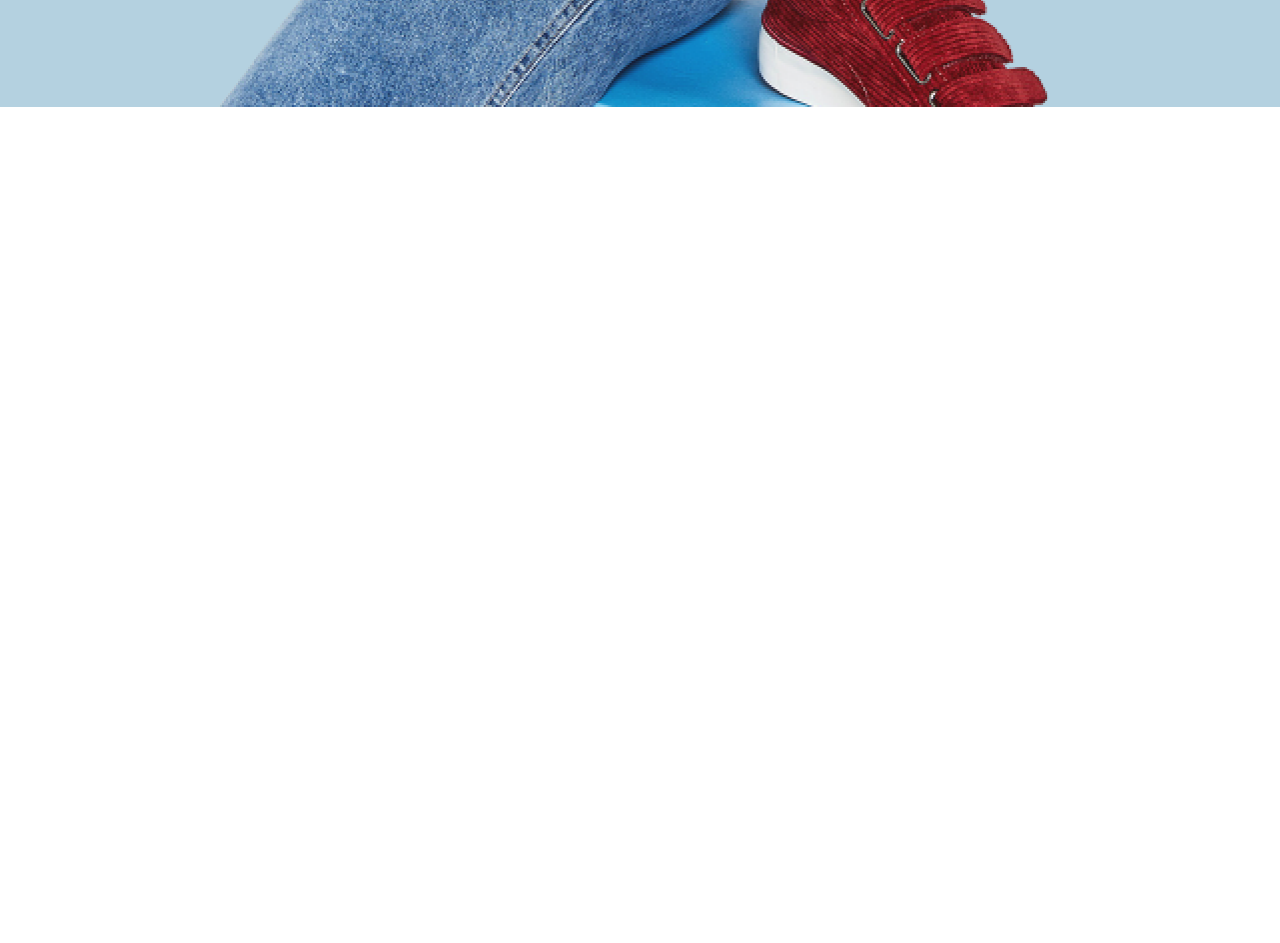
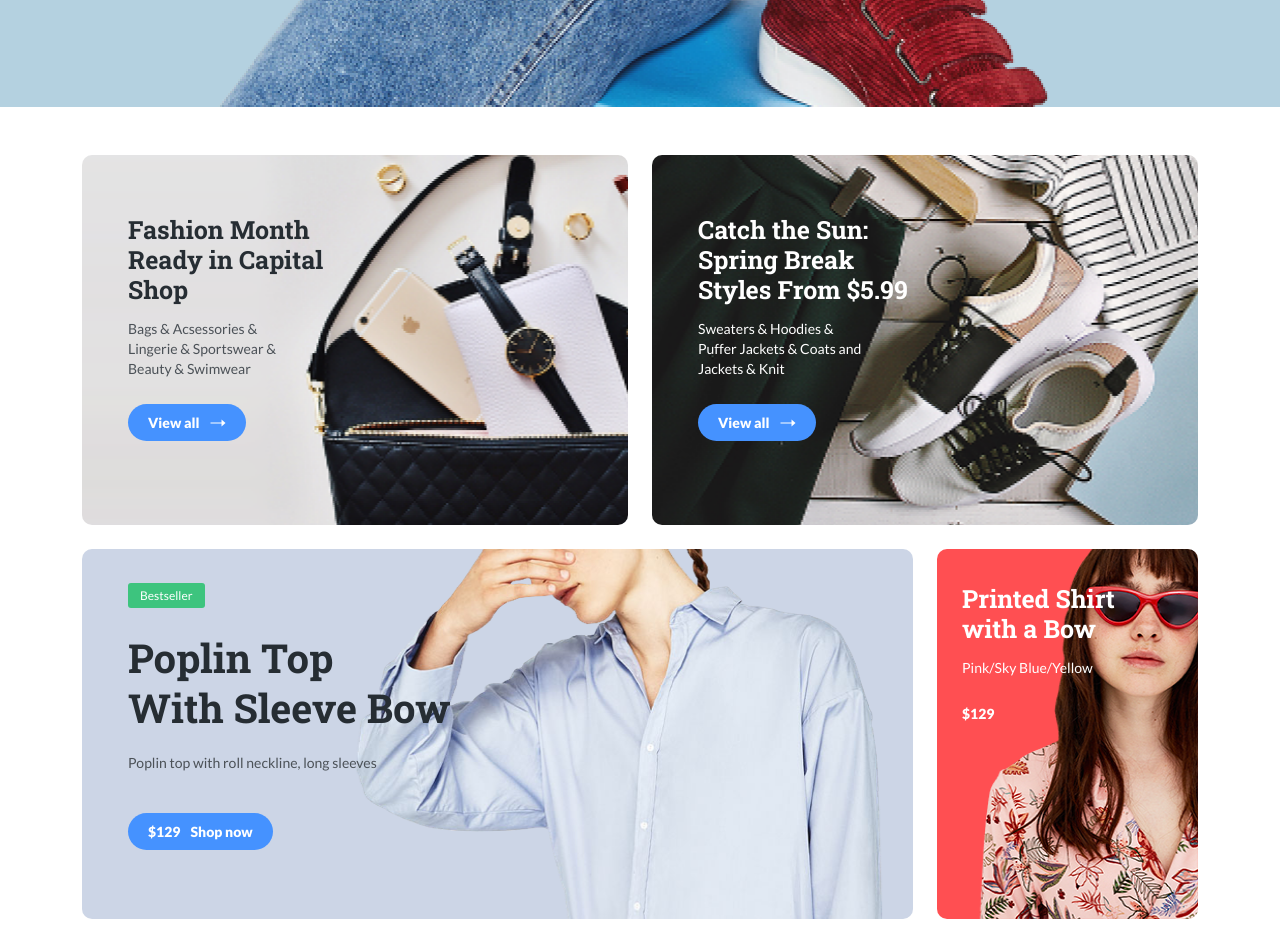
Before and after one commit to Illiachr/wilberries, a plain HTML site: page index.html in a window 1280 px wide. Shown: the part 525-1468 px from the top of the page. Before the commit the page ends 800 px from the top, so only its background shows below. Drawn offline with Linux system fonts and the light colour scheme.

Commit message:
add cards markup

```diff
--- a/css/style.css
+++ b/css/style.css
@@ -1,13 +1,15 @@
+* {
+    box-sizing: border-box;
+}
+
 body {
     margin: 0;
     padding: 0;
-    box-sizing: border-box;
     font-family: 'Lato', sans-serif;
 }
 
-header {
-    padding-top: 15px;
-    padding-bottom: 15px;
+.header {
+    padding: 15px 0;
 }
 
 .navigation {
@@ -43,10 +45,18 @@ header {
     margin-right: 10px;
 }
 
+.button-icon:last-child {
+    margin-right: 0;
+    margin-left: 10px;
+}
+
+.slider {
+    position: relative;
+}
+
 .slide {
     padding-top: 90px;
     padding-bottom: 110px;
-    position: relative;
 }
 
 .slide-1 {
@@ -95,3 +105,78 @@ header {
     border: 0;
     cursor: pointer;
 }
+
+.card {
+    min-height: 370px;
+    border-radius: 10px;
+    padding-top: 60px;
+    padding-left: 46px;
+    padding-bottom: 80px;
+}
+
+.card-1 {
+    background: #ffffff url('../img/card-1.png') no-repeat center;
+    background-size: cover;
+}
+
+.card-title {
+    max-width: 222px;
+    margin: 0;
+    font-family: Roboto Slab;
+    font-style: normal;
+    font-weight: 700;
+    font-size: 25px;
+    line-height: 30px;
+    color: #262d33;
+}
+
+.card-title.large {
+    max-width: 420px;
+    font-size: 40px;
+    line-height: 50px;
+    margin-top: 30px;
+    margin-bottom: 20px;
+}
+
+.card-text {
+    max-width: 176px;
+    margin-bottom: 25px;
+    font-size: 14px;
+    line-height: 20px;
+    color: #4b5157;
+}
+
+.card-text.large{
+    max-width: 320px;
+    margin-bottom: 40px;
+}
+
+.card-2 {
+    background: #000000 url('../img/card-2.png') no-repeat center;
+    background-size: cover;
+}
+
+.text-lite {
+    color:#ffffff;
+}
+
+.card-3 {
+    background: #ccd5e6 url('../img/card-3.png') no-repeat top right 10%;
+    background-size: contain;
+    padding-top: 35px;
+    padding-bottom: 60px;
+}
+
+.card-4 {
+    background: #ff4f52 url('../img/card-4.png') no-repeat top right;
+    background-size: contain;
+    padding-top: 35px;
+    padding-left: 25px;
+}
+
+.card-price {
+    font-style: normal;
+    font-weight: 900;
+    font-size: 14px;
+    line-height: 20px;
+}
--- a/index.html
+++ b/index.html
@@ -11,7 +11,7 @@
     <link rel="stylesheet" href="css/style.css">
 </head>
 <body>
-    <header class="container">
+    <header class="container header">
         <div class="row d-flex justify-content-between align-items-center">
             <div class="col-2">
                 <a href="#!" class="logo-link">
@@ -85,19 +85,49 @@
         </div>
     </div>
     <!-- /.slider -->
-    <div class="container">
+    <div class="container pt-5 pb-4">
         <div class="row">
             <div class="col-6">
-
+                <div class="card card-1 mb-4">
+                    <div class="card-title">Fashion Month Ready in Capital Shop</div>
+                    <p class="card-text">Bags & Acsessories & Lingerie & Sportswear &
+                        Beauty & Swimwear</p>
+                    <button class="button">
+                        <span class="button-text">View all</span>
+                        <img src="img/arrow-btn.svg" alt="icon: arrow" class="button-icon">
+                    </button>
+                </div>
+                <!-- /.card -->
             </div>
             <div class="col-6">
-
+                <div class="card card-2 mb-4">
+                    <div class="card-title text-lite">Catch the Sun: Spring Break Styles From $5.99</div>
+                    <p class="card-text text-lite">Sweaters & Hoodies & Puffer Jackets & Coats and Jackets & Knit</p>
+                    <button class="button">
+                        <span class="button-text">View all</span>
+                        <img src="img/arrow-btn.svg" alt="icon: arrow" class="button-icon">
+                    </button>
+                </div>
+                <!-- /.card -->
             </div>
             <div class="col-9">
-
+                <div class="card card-3">
+                    <span class="label">Bestseller</span>
+                    <div class="card-title large">Poplin Top<br>With Sleeve Bow</div>
+                    <p class="card-text large">Poplin top with roll neckline, long sleeves</p>
+                    <button class="button">
+                        <div class="span button-price">$129</div>
+                        <span class="button-text">Shop now</span>
+                    </button>
+                </div>
+                <!-- /.card -->
             </div>
-            <div class="col-2">
-
+            <div class="col-3">
+                <div class="card card-4">
+                    <div class="card-title text-lite">Printed Shirt <br> with a Bow</div>
+                    <p class="card-text text-lite">Pink/Sky Blue/Yellow</p>
+                    <span class="card-price text-lite">$129</span>
+                </div>
             </div>
         </div>
     </div>
```
Also changed, not shown: img/arrow-btn.svg (added), img/card-1.png (added), img/card-2.png (added), img/card-3.png (added), img/card-4.png (added).
